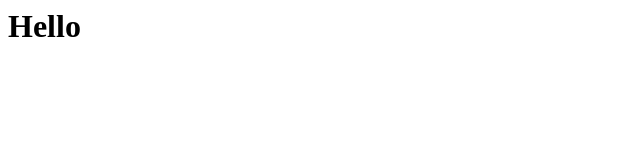
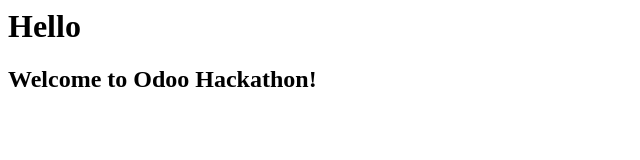
Before and after one commit to vasanthakumar2901/Odoo_Hackathon, a plain HTML site: page index.html in a window 1280 px wide. Shown: the whole page, without its empty margins (0-640 px from the left). Drawn offline with Linux system fonts and the light colour scheme.

Commit message:
this will be our final

```diff
--- a/index.html
+++ b/index.html
@@ -1 +1,2 @@
 <h1>Hello</h1>
+<h2>Welcome to Odoo Hackathon!</h2>
```
